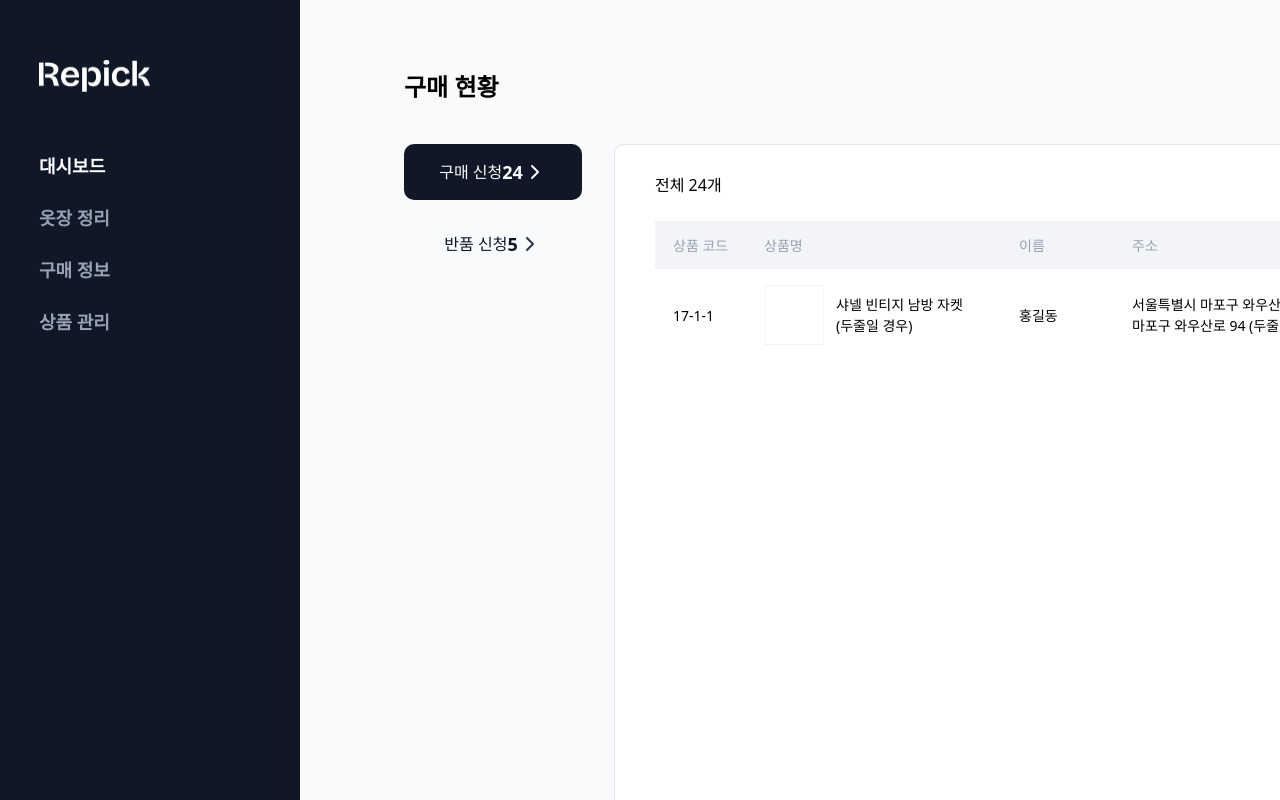
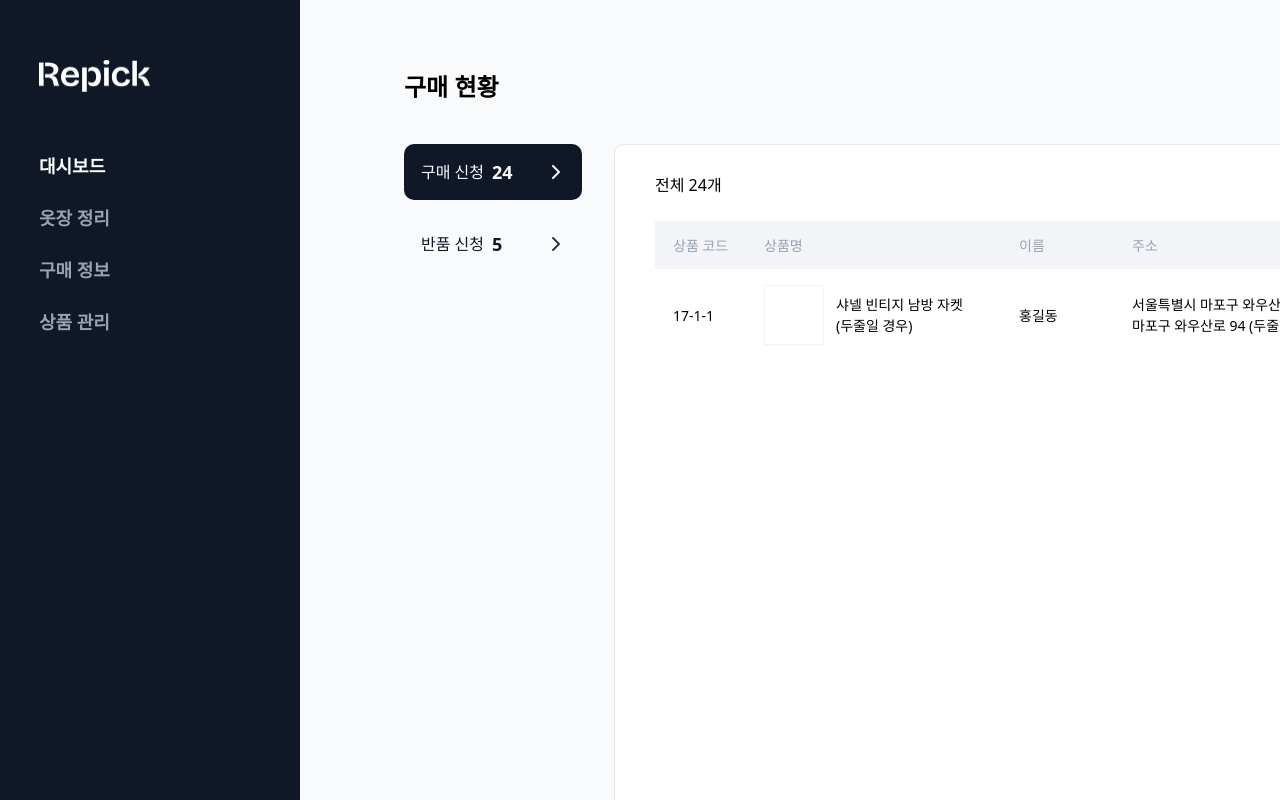
Before and after one commit to Repick-official/repick-admin, a Next.js app: page /purchase in a window 1280 px wide. Shown: the top 800 px of the page. Built offline with nearby package versions, Linux system fonts and the light colour scheme.

Commit message:
Design : add detail ui

```diff
--- a/src/app/purchase/page.tsx
+++ b/src/app/purchase/page.tsx
@@ -30,12 +30,13 @@ function purchase() {
                 setIsSelected(true);
               }}
             >
-              <div className="text-16pxr font-medium leading-24pxr">
+              <div className="text-16pxr font-medium leading-24pxr ml-17pxr">
                 구매 신청
               </div>
-              <div className="text-18pxr font-bold leading-27pxr">
+              <div className="text-18pxr font-bold leading-27pxr ml-8pxr">
                 {purchaseNum}
               </div>
+              <div className="ml-auto mr-14pxr">
                 <svg
                   xmlns="http://www.w3.org/2000/svg"
                   width="24"
@@ -49,6 +50,7 @@ function purchase() {
                   />
                 </svg>
               </div>
+            </div>
             <div
               className={classNames(
                 "cursor-pointer w-178pxr h-56pxr rounded-10pxr flex items-center justify-center mt-16pxr",
@@ -61,12 +63,13 @@ function purchase() {
                 setIsSelected(false);
               }}
             >
-              <div className="text-16pxr font-medium leading-24pxr">
+              <div className="text-16pxr font-medium leading-24pxr ml-17pxr">
                 반품 신청
               </div>
-              <div className="text-18pxr font-bold leading-27pxr">
+              <div className="text-18pxr font-bold leading-27pxr ml-8pxr">
                 {ReturnNum}
               </div>
+              <div className="ml-auto mr-14pxr">
                 <svg
                   xmlns="http://www.w3.org/2000/svg"
                   width="24"
@@ -81,6 +84,7 @@ function purchase() {
                 </svg>
               </div>
             </div>
+          </div>
 
           <div>{isSelected ? <RequestPurchase /> : <RequestReturn />}</div>
         </div>
--- a/src/components/purchase/ModModal.tsx
+++ b/src/components/purchase/ModModal.tsx
@@ -4,7 +4,10 @@ import DelOrModBtn from "./DelOrModBtn";
 export default function ModModal({ onClose }: any) {
   return (
     <div className="fixed inset-0 flex items-center justify-center bg-nav-color bg-opacity-50">
-      <div className="bg-white w-1000pxr h-620pxr rounded-10pxr ">
+      <div
+        className="bg-white w-1000pxr h-620pxr rounded-10pxr"
+        onClick={(e) => e.stopPropagation()}
+      >
         <div className="mx-40pxr mt-40pxr">
           <div className="flex">
             <div className="text-24pxr font-bold leading-36pxr">구매 정보</div>
--- a/src/components/purchase/RequestReturn.tsx
+++ b/src/components/purchase/RequestReturn.tsx
@@ -22,7 +22,14 @@ export default function RequestReturn() {
   return (
     <div className="w-1216pxr h-1038pxr rounded-10pxr border-1pxr border-solid border-dark-gray bg-white ml-32pxr">
       <div className="mt-28pxr ml-40pxr w-1144pxr">
-        <div className="text-16pxr font-medium leading-24pxr">전체 24개</div>
+        <div className="flex">
+          <div className="text-16pxr font-medium leading-24pxr">전체 24개</div>
+          <div className="w-91pxr h-36pxr bg-nav-color rounded-10pxr flex items-center justify-center ml-auto">
+            <div className="text-13pxr font-medium leading-19pxr text-white">
+              업데이트
+            </div>
+          </div>
+        </div>
         <div className="bg-circle-gray h-48pxr flex mt-24pxr">
           <div className="text-14pxr font-medium leading-22pxr text-unSelected-color flex items-center">
             <div className="ml-18pxr w-91pxr">상품 코드</div>
--- a/src/components/purchase/ReturnDropdown.tsx
+++ b/src/components/purchase/ReturnDropdown.tsx
@@ -6,13 +6,13 @@ export default function ReturnDropdown() {
     <div>
       <div className="absolute" onClick={(e) => e.stopPropagation()}>
         <div className="text-13pxr text-text-sub font-medium leading-19pxr w-171pxr border-1pxr border-solid border-circle-gray rounded-5pxr  bg-white mt-16pxr">
-          <li className="w-171pxr h-36pxr pt-8pxr pl-17pxr pb-8pxr">
+          <li className="w-171pxr h-36pxr pt-8pxr pl-17pxr pb-8pxr hover:bg-circle-gray">
             반품 접수
           </li>
-          <li className="w-171pxr h-36pxr pt-8pxr pl-17pxr pb-8pxr">
+          <li className="w-171pxr h-36pxr pt-8pxr pl-17pxr pb-8pxr hover:bg-circle-gray">
             반품 입고 완료
           </li>
-          <li className="w-171pxr h-36pxr pt-8pxr pl-17pxr pb-8pxr">
+          <li className="w-171pxr h-36pxr pt-8pxr pl-17pxr pb-8pxr hover:bg-circle-gray">
             구매 확정
           </li>
         </div>
```
Lines whose indentation alone changed are shown as unchanged.
